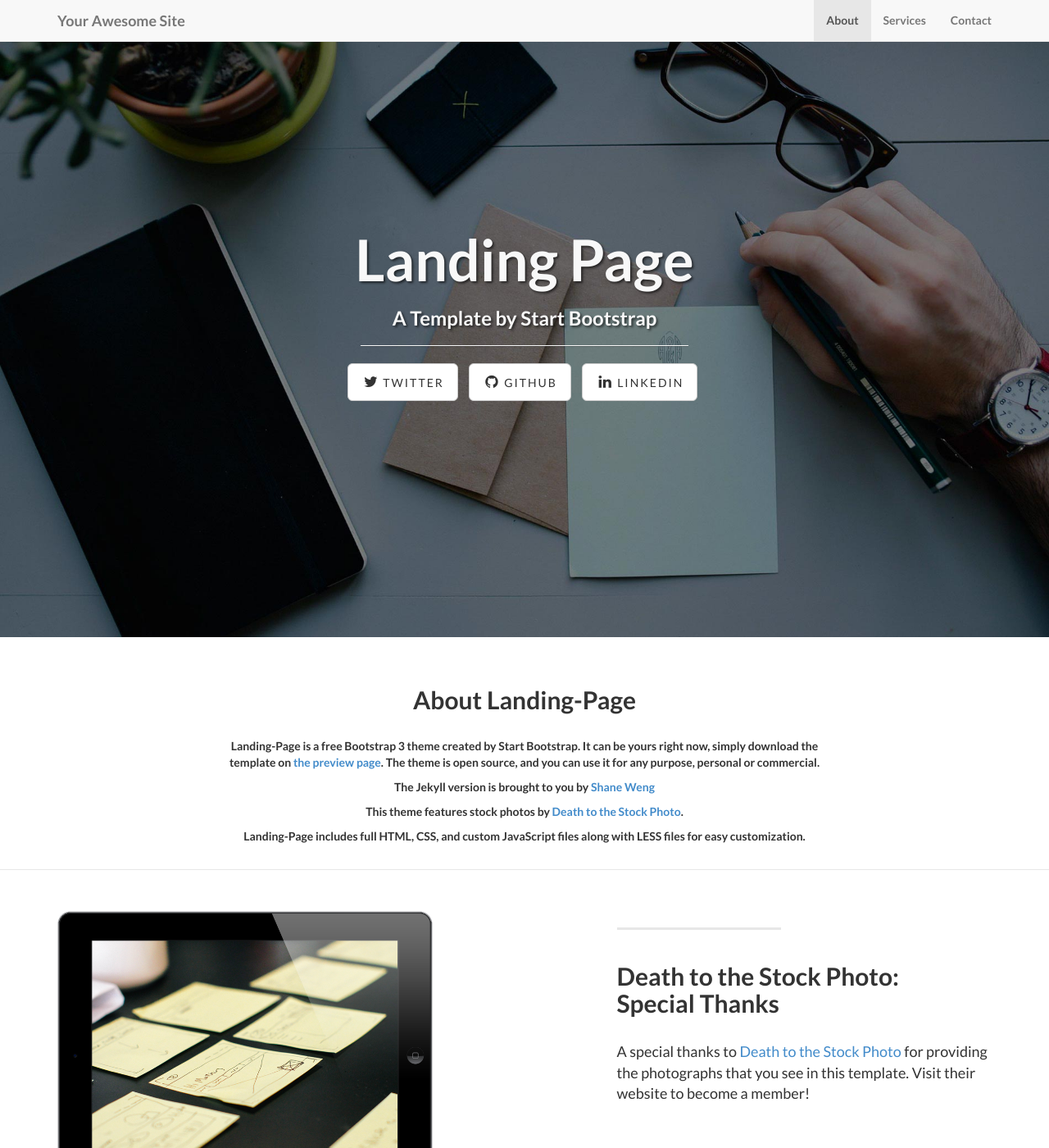
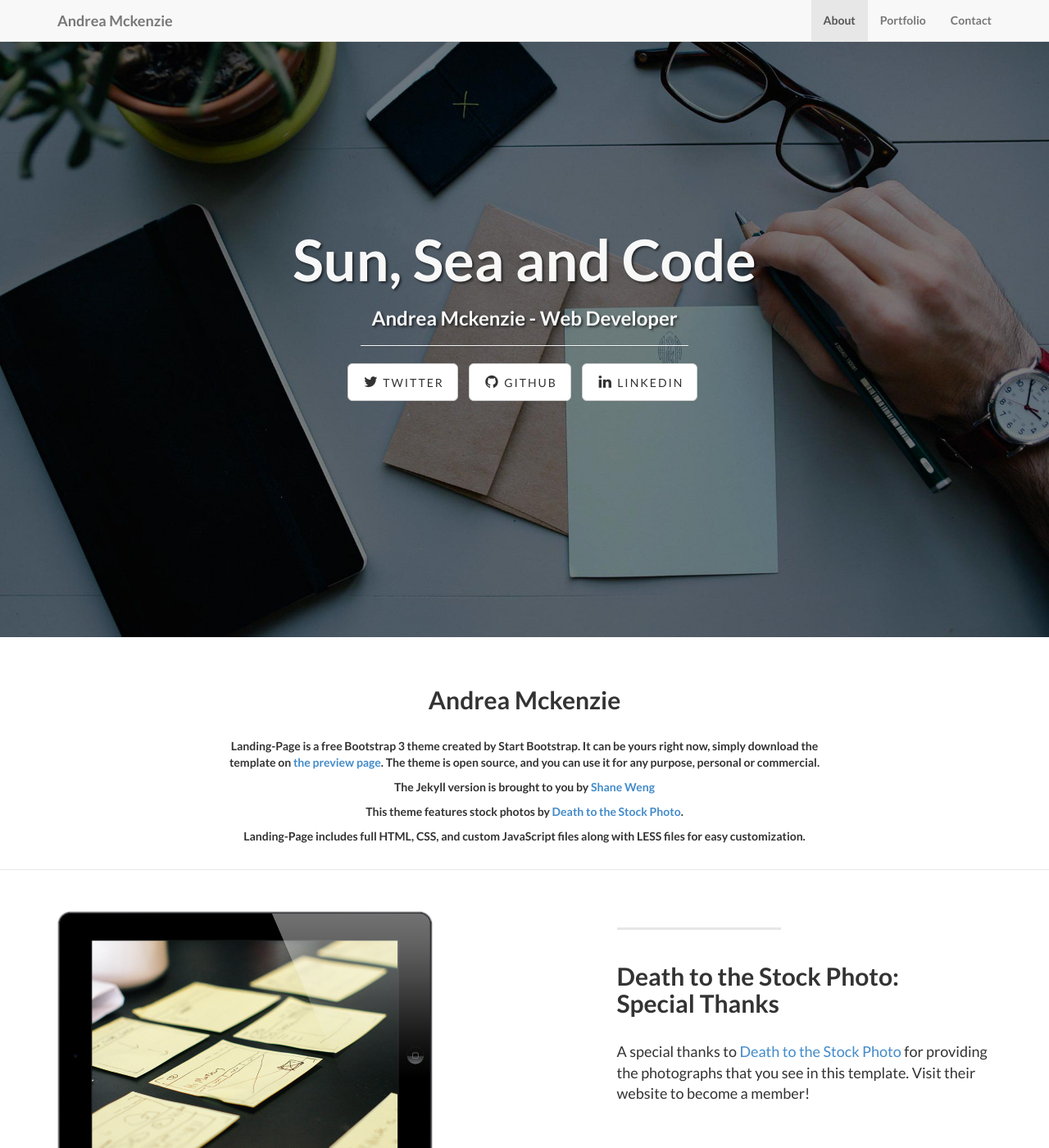
Before and after one commit to ma3east/ma3east.github.io, a Jekyll site: the page built from index.html, in a window 1280 px wide and 1400 px high. Shown: the whole window at 82% size. Built offline with Jekyll 4.4.1, drawn with Linux system fonts in a browser that asks for light colours; some of the changed text lies outside the part shown.

Commit message:
updating my portfolio most links done

```diff
--- a/_config.yml
+++ b/_config.yml
@@ -3,9 +3,9 @@
 # ----------------------- #
 
 url: http://yoursite.com
-title: Your Awesome Site
-email: your-email@domain.com
-author: Your Name
+title: Andrea Mckenzie
+email: myemail@gmail.com
+author: Andrea Mckenzie
 description: > # "Write an awesome description for your new site here.
   You can edit this line in _config.yml. It will appear in your document
   head meta (for Google search results) and in your feed.xml site
@@ -25,8 +25,8 @@
 
 social:
   - title: twitter
-    url: https://twitter.com/SBootstrap
+    url: https://twitter.com/ma3east
   - title: github
-    url: https://github.com/IronSummitMedia/startbootstrap
+    url: https://github.com/ma3east
   - title: linkedin
-    url:
+    url: https://uk.linkedin.com/in/mckenzieandrea
--- a/_includes/about.html
+++ b/_includes/about.html
@@ -3,7 +3,7 @@
         <div class="row">
             <div class="col-lg-8 col-lg-offset-2">
               <br/><br/>
-              <h2>About Landing-Page</h2>
+              <h2>Andrea Mckenzie</h2>
               <br/>
                 <p>Landing-Page is a free Bootstrap 3 theme created by Start Bootstrap. It can be yours right now, simply download the template on <a href="http://startbootstrap.com/template-overviews/landing-page/">the preview page</a>. The theme is open source, and you can use it for any purpose, personal or commercial.</p>
                 <p>The Jekyll version is brought to you by <a href="https://github.com/swcool">Shane Weng</a></p>
--- a/_includes/header.html
+++ b/_includes/header.html
@@ -18,7 +18,7 @@
                     <a class="page-scroll" href="#about">About</a>
                 </li>
                 <li>
-                    <a class="page-scroll" href="#services">Services</a>
+                    <a class="page-scroll" href="#services">Portfolio</a>
                 </li>
                 <li>
                     <a class="page-scroll" href="#contact">Contact</a>
--- a/index.html
+++ b/index.html
@@ -1,5 +1,5 @@
 ---
 layout: default
-title: Landing Page
-subTitle: A Template by Start Bootstrap
+title: Sun, Sea and Code
+subTitle: Andrea Mckenzie - Web Developer
 ---
```
Also changed, not shown: _posts/first-post.markdown (added, +10 -0 lines), _posts/second-post.markdown (added, +10 -0 lines), _posts/third-post.markdown (added, +8 -0 lines).
